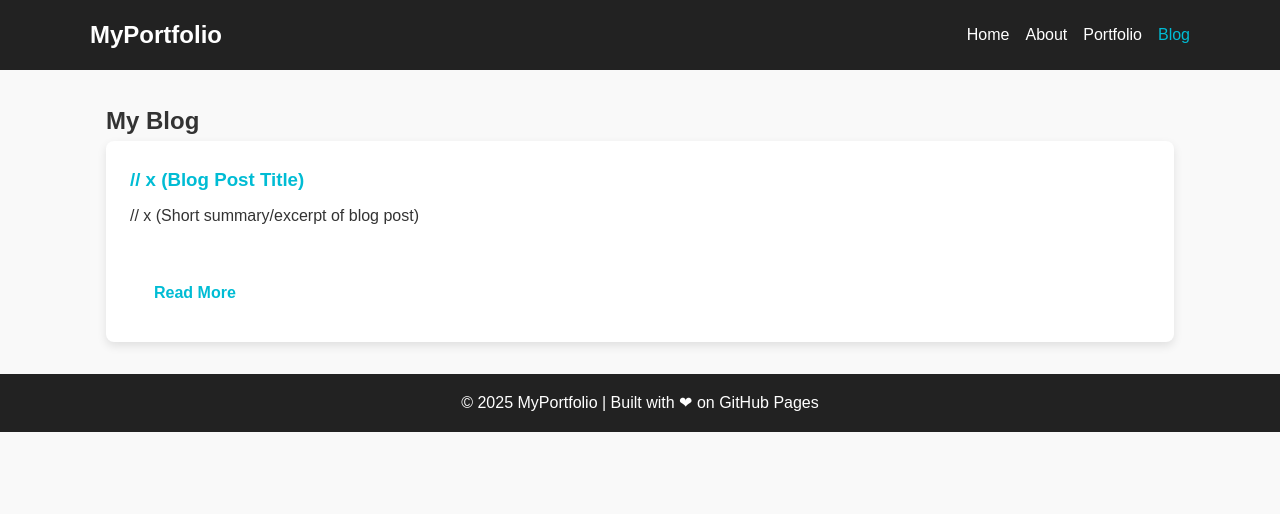
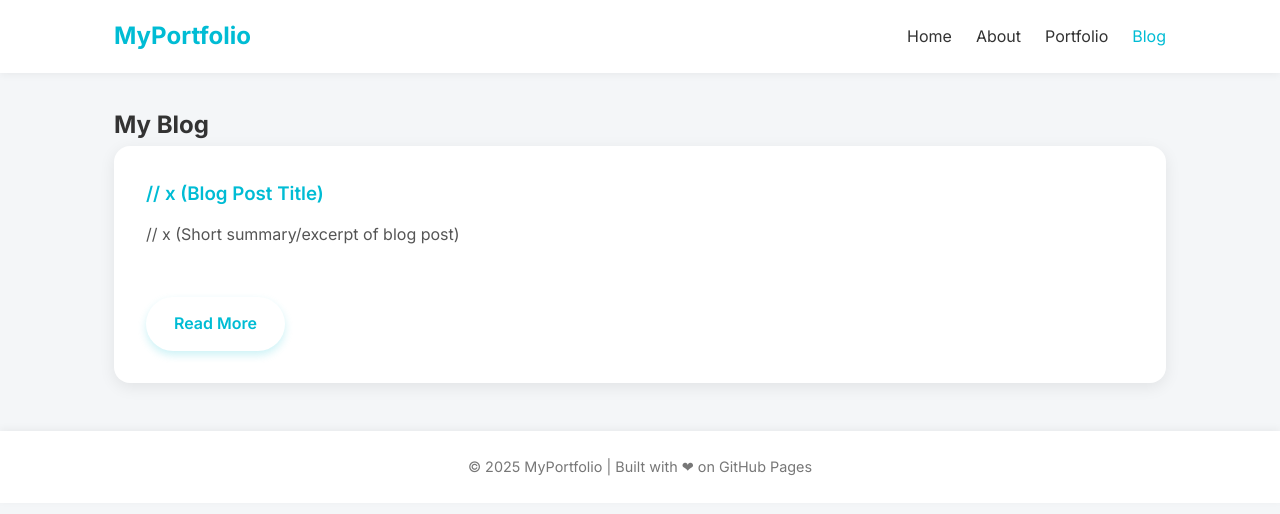
Before and after one commit to Grubbles7/Personal-Website, a plain HTML site: page blog.html in a window 1280 px wide. Drawn offline with Linux system fonts and the light colour scheme; files that its build step writes are made by us from their sources; a script that the page names is missing.

Commit message:
Updated CSS style away from "Neocities" look

```diff
--- a/style.css
+++ b/style.css
@@ -1,3 +1,6 @@
+/* ========== Google Fonts ========== */
+@import url('https://fonts.googleapis.com/css2?family=Inter:wght@400;600;700&display=swap');
+
 /* ========== Global Reset ========== */
 * {
   margin: 0;
@@ -5,19 +8,27 @@
   box-sizing: border-box;
 }
 
-/* ========== Body ========== */
 body {
-  font-family: Arial, sans-serif;
-  line-height: 1.6;
-  background: #f9f9f9;
+  font-family: 'Inter', sans-serif;
+  line-height: 1.7;
+  background: #f4f6f8;
   color: #333;
+}
+
+/* ========== Layout Helpers ========== */
+.container {
+  max-width: 1100px;
+  margin: 2rem auto;
+  padding: 0 1.5rem;
 }
 
 /* ========== Navigation ========== */
 header {
-  background: #222;
-  color: #fff;
-  padding: 1rem;
+  background: #ffffff;
+  box-shadow: 0 2px 8px rgba(0, 0, 0, 0.05);
+  position: sticky;
+  top: 0;
+  z-index: 100;
 }
 
 nav {
@@ -26,22 +37,25 @@ nav {
   align-items: center;
   max-width: 1100px;
   margin: 0 auto;
+  padding: 1rem 1.5rem;
 }
 
 .logo {
   font-size: 1.5rem;
-  font-weight: bold;
+  font-weight: 700;
+  color: #00bcd4;
 }
 
 .nav-links {
   list-style: none;
   display: flex;
-  gap: 1rem;
+  gap: 1.5rem;
 }
 
 .nav-links a {
-  color: #fff;
+  color: #333;
   text-decoration: none;
+  font-weight: 500;
   transition: color 0.3s;
 }
 
@@ -50,123 +64,132 @@ nav {
   color: #00bcd4;
 }
 
-/* ========== Hero Section (Home Page) ========== */
+/* ========== Hero Section ========== */
 .hero {
   text-align: center;
-  padding: 5rem 2rem;
-  background: #00bcd4;
+  padding: 6rem 2rem;
+  background: linear-gradient(135deg, #00bcd4, #0097a7);
   color: white;
+  border-radius: 0 0 40px 40px;
 }
 
 .hero h2 {
-  font-size: 2.5rem;
+  font-size: 2.8rem;
+  font-weight: 700;
   margin-bottom: 1rem;
+}
+
+.hero p {
+  font-size: 1.2rem;
+  opacity: 0.9;
 }
 
 .btn {
   display: inline-block;
-  margin-top: 1.5rem;
-  padding: 0.75rem 1.5rem;
-  background: #fff;
+  margin-top: 2rem;
+  padding: 0.85rem 1.75rem;
+  background: #ffffff;
   color: #00bcd4;
-  border-radius: 5px;
+  border-radius: 30px;
   text-decoration: none;
-  font-weight: bold;
-  transition: background 0.3s;
+  font-weight: 600;
+  transition: all 0.3s ease;
+  box-shadow: 0 4px 8px rgba(0, 188, 212, 0.2);
 }
 
 .btn:hover {
   background: #f1f1f1;
-}
-
-/* ========== Containers ========== */
-.container {
-  max-width: 1100px;
-  margin: 2rem auto;
-  padding: 0 1rem;
+  transform: translateY(-2px);
 }
 
 /* ========== About Page ========== */
 .profile-pic {
-  max-width: 200px;
+  max-width: 220px;
   border-radius: 50%;
   display: block;
-  margin: 1.5rem auto;
-  box-shadow: 0 4px 10px rgba(0, 0, 0, 0.1);
+  margin: 2rem auto;
+  box-shadow: 0 6px 18px rgba(0, 0, 0, 0.1);
 }
 
 .about-text {
   text-align: center;
   margin-top: 1rem;
+  font-size: 1.1rem;
+  color: #555;
 }
 
-/* ========== Portfolio Page ========== */
+/* ========== Portfolio Cards ========== */
 .project-list {
   display: grid;
-  grid-template-columns: repeat(auto-fit, minmax(250px, 1fr));
-  gap: 1.5rem;
+  grid-template-columns: repeat(auto-fit, minmax(280px, 1fr));
+  gap: 2rem;
 }
 
 .project-card {
   background: white;
-  padding: 1.5rem;
-  border-radius: 8px;
-  box-shadow: 0 4px 10px rgba(0, 0, 0, 0.1);
-  transition: transform 0.2s, box-shadow 0.2s;
+  padding: 2rem;
+  border-radius: 16px;
+  box-shadow: 0 4px 16px rgba(0, 0, 0, 0.08);
+  transition: transform 0.25s, box-shadow 0.25s;
 }
 
 .project-card h3 {
-  margin-bottom: 0.5rem;
+  margin-bottom: 0.75rem;
+  color: #00bcd4;
 }
 
 .project-card p {
   margin-bottom: 1rem;
+  color: #555;
 }
 
 .project-card:hover {
-  transform: translateY(-5px);
-  box-shadow: 0 6px 14px rgba(0, 0, 0, 0.15);
+  transform: translateY(-6px);
+  box-shadow: 0 8px 22px rgba(0, 0, 0, 0.12);
 }
 
-/* ========== Blog Page ========== */
+/* ========== Blog Cards ========== */
 .blog-list {
   display: grid;
-  grid-template-columns: repeat(auto-fit, minmax(280px, 1fr));
-  gap: 1.5rem;
+  grid-template-columns: repeat(auto-fit, minmax(320px, 1fr));
+  gap: 2rem;
 }
 
 .blog-card {
   background: white;
-  padding: 1.5rem;
-  border-radius: 8px;
-  box-shadow: 0 4px 10px rgba(0, 0, 0, 0.1);
-  transition: transform 0.2s, box-shadow 0.2s;
+  padding: 2rem;
+  border-radius: 16px;
+  box-shadow: 0 4px 16px rgba(0, 0, 0, 0.08);
+  transition: transform 0.25s, box-shadow 0.25s;
 }
 
 .blog-card h3 {
-  margin-bottom: 0.5rem;
+  margin-bottom: 0.75rem;
 }
 
 .blog-card p {
   margin-bottom: 1rem;
+  color: #555;
 }
 
 .blog-card a {
   text-decoration: none;
   color: #00bcd4;
-  font-weight: bold;
+  font-weight: 600;
 }
 
 .blog-card:hover {
-  transform: translateY(-5px);
-  box-shadow: 0 6px 14px rgba(0, 0, 0, 0.15);
+  transform: translateY(-6px);
+  box-shadow: 0 8px 22px rgba(0, 0, 0, 0.12);
 }
 
 /* ========== Footer ========== */
 footer {
   text-align: center;
-  padding: 1rem;
-  background: #222;
-  color: #fff;
-  margin-top: 2rem;
+  padding: 1.5rem;
+  background: #ffffff;
+  color: #777;
+  margin-top: 3rem;
+  font-size: 0.9rem;
+  box-shadow: 0 -2px 8px rgba(0, 0, 0, 0.05);
 }
```
